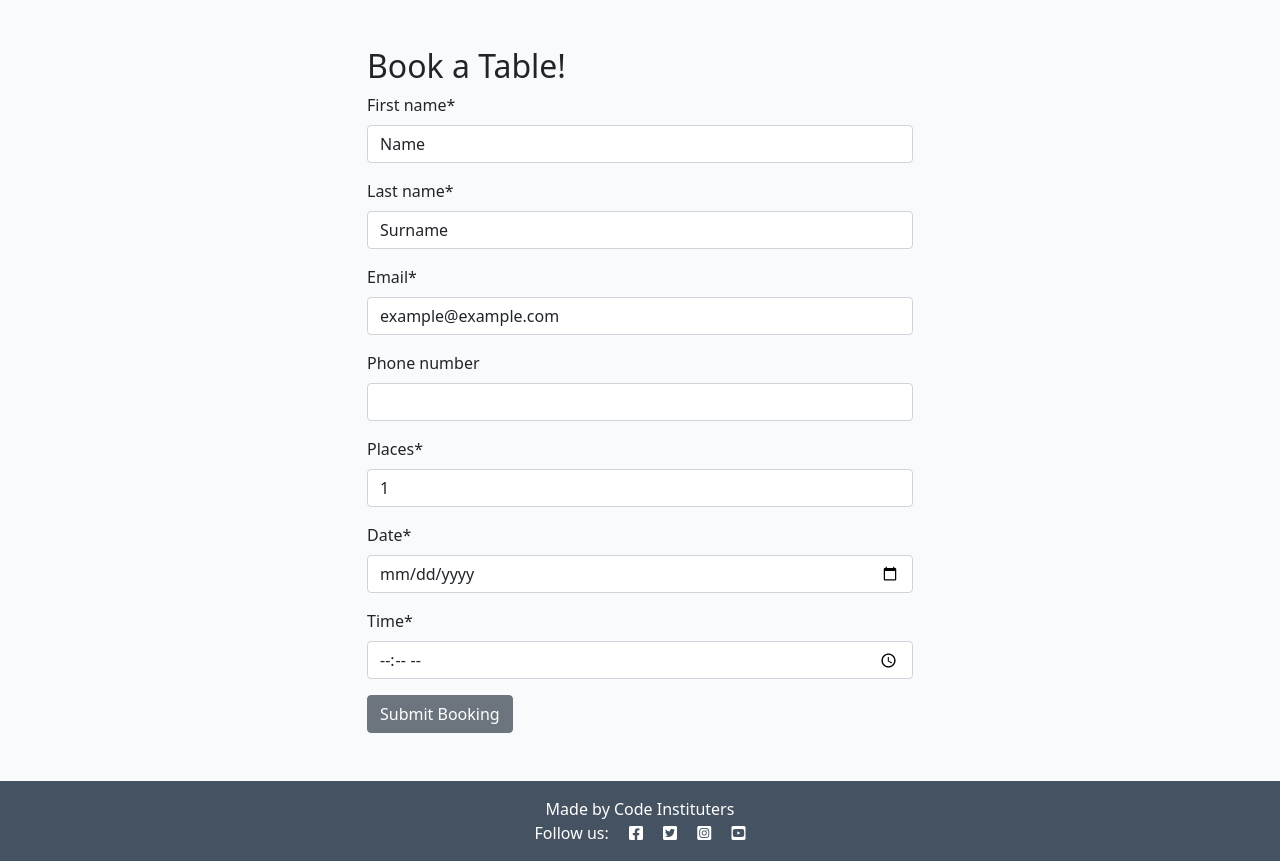
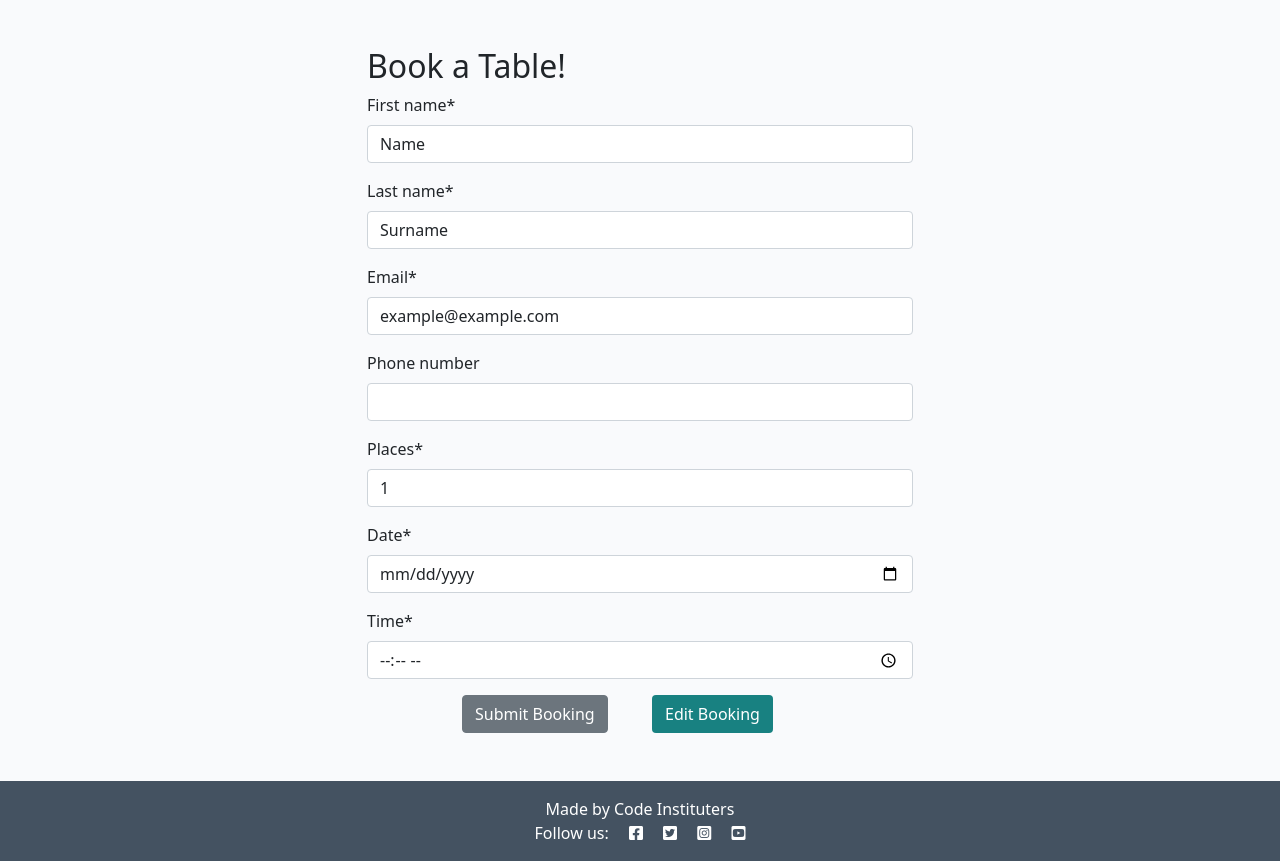
Before and after one commit to Eugene-Gwebu/restaurant-booking, a Django app: page /booking/ in a window 1280 px wide. Shown: the part 105-966 px from the top of the page. Run offline with Django 4.2, Linux system fonts and the light colour scheme; the visitor is signed in with stand-in values (Sample User, id 1); some libraries are stand-ins or nearby versions.

Commit message:
added a save function for the edit_booking modal

```diff
--- a/booking_system/forms.py
+++ b/booking_system/forms.py
@@ -16,3 +16,20 @@ class ConfirmBookingForm(forms.ModelForm):
             attrs={'type': 'date'})
         self.fields['time'].widget = forms.widgets.TimeInput(
             attrs={'type': 'time'})
+
+    def save(self, commit=True):
+        """
+        Save method to edit booking information.
+        """
+        edit_booking = super(ConfirmBookingForm, self).save(commit=False)
+
+        booking = edit_booking
+        booking.first_name = self.cleaned_data['first_name']
+        booking.last_name = self.cleaned_data['last_name']
+        booking.email = self.cleaned_data['email']
+        booking.date = self.cleaned_data['date']
+        booking.time = self.cleaned_data['time']
+        if commit:
+            booking.save()
+            edit_booking.save()
+        return edit_booking
--- a/booking_system/models.py
+++ b/booking_system/models.py
@@ -8,7 +8,7 @@ from django.core.validators import MaxValueValidator, MinValueValidator
 class Booking(models.Model):
     first_name = models.CharField(default='Name', max_length=200)
     last_name = models.CharField(default='Surname', max_length=200)
-    email = models.EmailField(default='example@example.com', max_length=200, unique=True)
+    email = models.EmailField(default='example@example.com', max_length=200)
     phone_number = models.CharField(max_length=40, blank=True, null=True)
     places = models.PositiveIntegerField(
         default=1,
--- a/booking_system/templates/booking_system/booking_form.html
+++ b/booking_system/templates/booking_system/booking_form.html
@@ -11,11 +11,46 @@
             <form method="post">
                 {{ confirm_booking_form | crispy }}
                 {% csrf_token %}
-                <button class="btn btn-secondary"
-                  type="submit">Submit Booking</button>
-              </form>
+                <div class="row justify-content-center">
+                    <div class="col-md-4">
+                      <button class="btn btn-secondary" type="submit">Submit Booking</button>
+                    </div>
+                    <div class="col-md-4">
+                      <button type="button" class="btn btn-edit"
+                        booking_id="{{ booking.id }}" data-bs-toggle="modal" data-bs-target="#EditBookingModal">
+                        Edit Booking
+                      </button>
+                  </div>
+                </div>
+            </form>
         </div>
     </div>
 </div>
 
-{% endblock %}
+<!-- Modal to edit the booking -->
+
+  <div class="modal fade" id="EditBookingModal" tabindex="-1" aria-labelledby="exampleModalLabel" aria-hidden="true">
+    <div class="modal-dialog modal-dialog-scrollable">
+      <div class="modal-content">
+        <div class="modal-header justify-content-center">
+          <h5 class="modal-title" id="exampleModalLabel">Change Your Booking Information</h5>
+          <button type="button" class="btn-close" data-bs-dismiss="modal" aria-label="Close"></button>
+        </div>
+        <div class="modal-body">
+            {% include 'booking_system/booking_info.html' %}
+        </div>
+      </div>
+    </div>
+  </div>
+
+  {% endblock %}
+
+  {% comment %}
+<div class="col-md-4 .ms-auto">
+    <!-- Button trigger modal -->
+    <button type="button" class="btn btn-primary" data-bs-toggle="modal" data-bs-target="#EditBookingModal">
+        Edit Booking
+    </button>
+</div>
+
+{% endcomment %}
--- /dev/null
+++ b/booking_system/templates/booking_system/booking_info.html
@@ -0,0 +1,22 @@
+
+{% load static %}
+{% load crispy_forms_tags %}
+
+{% block content %}
+
+<div class="container mt-5">
+    <div class="row justify-content-center">
+        <div class="col-12 col-md-6 my-5">
+            <form method="post">
+                {{ confirm_booking_form | crispy }}
+                {% csrf_token %}
+                <div class="modal-footer">
+                    <button type="button" class="btn btn-secondary" data-bs-dismiss="modal">Close</button>
+                    <button type="submit" class="btn btn-primary">Save changes</button>
+                </div>
+            </form>
+        </div>
+    </div>
+</div>
+
+{% endblock %}
--- a/booking_system/urls.py
+++ b/booking_system/urls.py
@@ -4,4 +4,5 @@ from django.urls import path
 urlpatterns = [
     path('', views.home, name='homepage'),
     path('booking/', views.booking_form, name='booking_form'),
+    path('booking/booking_form/<int:booking_id>/', views.edit_booking, name='edit_booking'),
 ]
--- a/booking_system/views.py
+++ b/booking_system/views.py
@@ -1,10 +1,14 @@
-from django.shortcuts import render, get_object_or_404
+from django.shortcuts import render, get_object_or_404, reverse
 from django.views import generic
 from django.contrib import messages
+from django.http import HttpResponseRedirect
 from .models import Booking
 from django.core.mail import send_mail
-from django.http import HttpResponse
 from .forms import ConfirmBookingForm
+from django.contrib.auth.decorators import login_required
+
+
+
 
 # Create your views here.
 
@@ -18,20 +22,22 @@ def home(request):
      return render(request, 'booking_system/home.html')
 
 
+@login_required
 def booking_form(request):
 
      booking = Booking.objects.all()
 
+     confirm_booking_form = ConfirmBookingForm()
      if request.method == "POST":
           confirm_booking_form = ConfirmBookingForm(data=request.POST)
           if confirm_booking_form.is_valid():
                booking = confirm_booking_form.save()
+
                messages.add_message(
                     request, messages.SUCCESS,
                     'Your booking was submitted successfully, and will be approved shortly!'
                )
 
-     confirm_booking_form = ConfirmBookingForm()
 
      return render(
           request,
@@ -41,6 +47,36 @@ def booking_form(request):
                "confirm_booking_form": confirm_booking_form,
           },
      )
+
+@login_required
+def edit_booking(request, booking_id):
+    """
+    View to edit a booking
+    """
+    booking = get_object_or_404(Booking, id=booking_id)
+
+    if request.method == "POST":
+        confirm_booking_form = ConfirmBookingForm(data=request.POST, instance=booking)
+        if confirm_booking_form.is_valid():
+            confirm_booking_form.save()
+            messages.success(request, 'Your Booking Has Been Updated!')
+            return redirect('booking_detail', booking_id=booking_id)
+        else:
+            messages.error(request, 'Error updating booking!')
+
+    else:
+        confirm_booking_form = ConfirmBookingForm(instance=booking)
+
+    return render(request, 'booking_system/booking_info.html', {'confirm_booking_form': confirm_booking_form})
+
+
+
+
+
+
+
+
+
 
      # queryset = Booking.objects.filter(approval=True)
      # booking = get_object_or_404(queryset, email=email)
```
Also changed, not shown: static/css/style.css (+12 -0 lines), templates/account/signup.html (+13 -5 lines), booking_system/migrations/0009_alter_booking_email.py (added).
